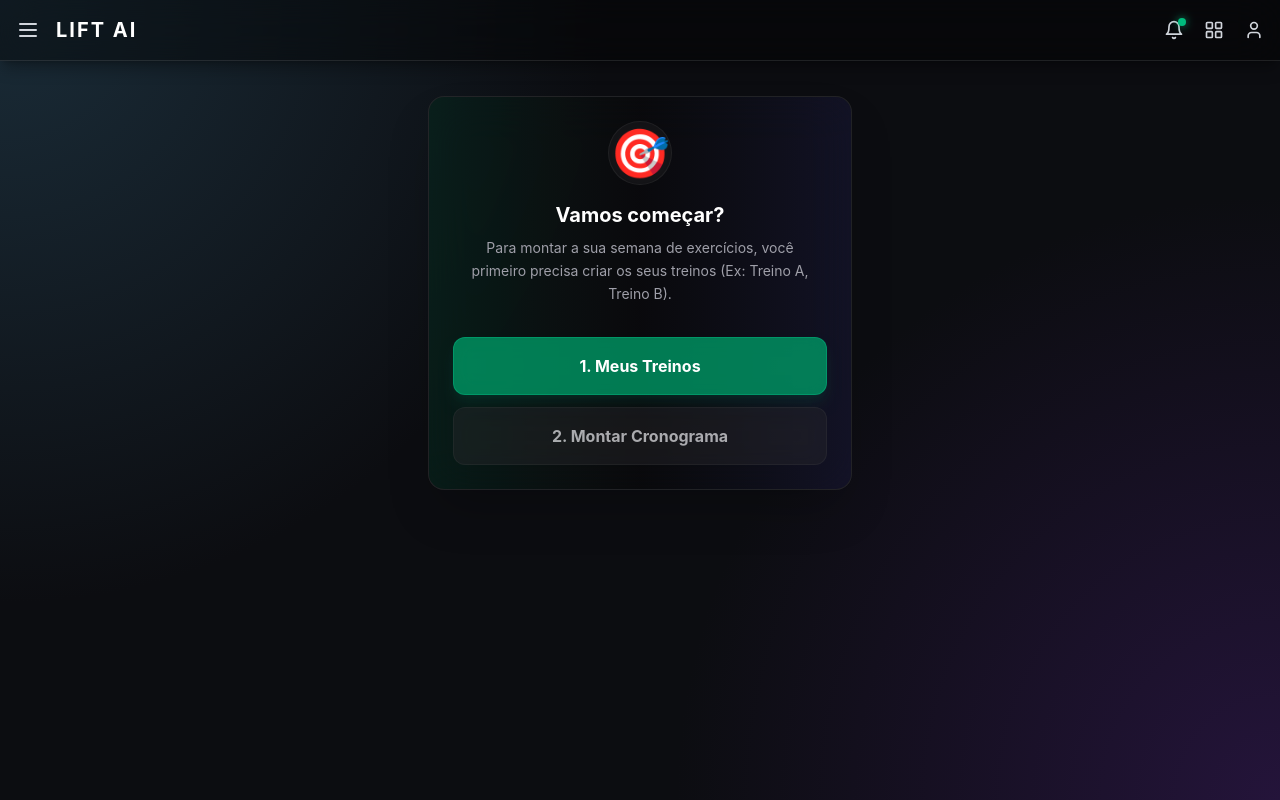
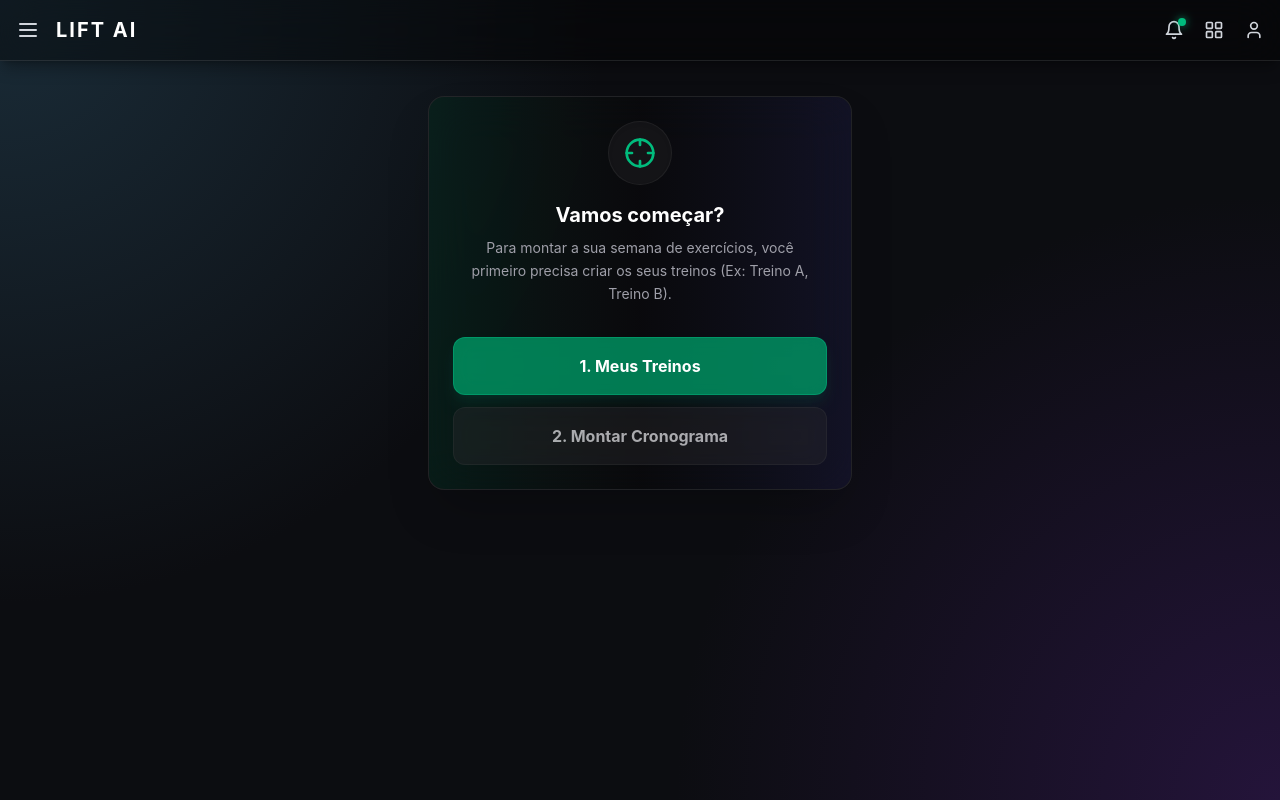
Before and after one commit to lucxsduarte/lift-ai, a React app in the folder frontend/: page / in a window 1280 px wide. Built offline with nearby package versions, Linux system fonts and the light colour scheme; the HTML template or start-up script is replaced by a standard one.

Commit message:
refactor: replace native emojis with lucide-react icons for UI consistency

```diff
--- a/frontend/package.json
+++ b/frontend/package.json
@@ -12,6 +12,7 @@
   "dependencies": {
     "@tailwindcss/vite": "^4.2.1",
     "axios": "^1.13.6",
+    "lucide-react": "^0.577.0",
     "react": "^19.2.0",
     "react-dom": "^19.2.0",
     "react-hot-toast": "^2.6.0",
--- a/frontend/src/pages/Dashboard.tsx
+++ b/frontend/src/pages/Dashboard.tsx
@@ -1,14 +1,14 @@
-// src/pages/Dashboard.tsx
 import { Link } from 'react-router-dom';
 import { GlassCard } from '../components/GlassCard';
+import {Crosshair} from 'lucide-react';
 
 export function Dashboard() {
     return (
         <GlassCard className="p-6">
             <div className="flex flex-col items-center text-center">
-                {/* Ícone Minimalista centralizado */}
-                <div className="text-5xl mb-4 h-16 w-16 flex items-center justify-center rounded-full bg-zinc-900/80 border border-white/5 shadow-inner">
-                    🎯
+
+                <div className="mb-4 h-16 w-16 flex items-center justify-center rounded-full bg-zinc-900/80 border border-white/5 shadow-inner">
+                    <Crosshair className="w-8 h-8 text-emerald-500" strokeWidth={2} />
                 </div>
 
                 <h2 className="text-xl font-bold text-white mb-2">Vamos começar?</h2>
@@ -18,8 +18,6 @@ export function Dashboard() {
                 </p>
 
                 <div className="w-full space-y-3">
-
-                    {/* Botão 1: Agora leva para o Catálogo de Treinos */}
                     <Link
                         to="/workouts"
                         className="block w-full text-center bg-emerald-600/80 hover:bg-emerald-500/80 backdrop-blur-md text-white px-6 py-4 rounded-xl font-bold shadow-lg shadow-emerald-900/30 transition-all active:scale-95 border border-emerald-400/30"
@@ -27,11 +25,9 @@ export function Dashboard() {
                         1. Meus Treinos
                     </Link>
 
-                    {/* Botão 2: Montar Cronograma (Ainda desabilitado ou sem rota) */}
                     <button className="w-full bg-zinc-800/60 hover:bg-zinc-700/60 backdrop-blur-md text-zinc-300 px-6 py-4 rounded-xl font-bold transition-all active:scale-95 border border-white/5 opacity-80">
                         2. Montar Cronograma
                     </button>
-
                 </div>
             </div>
         </GlassCard>
--- a/frontend/src/pages/WorkoutsCatalog.tsx
+++ b/frontend/src/pages/WorkoutsCatalog.tsx
@@ -17,7 +17,6 @@ export function WorkoutsCatalog() {
     useEffect(() => {
         async function fetchWorkouts() {
             try {
-                // GET /api/workouts
                 const response = await api.get('/workouts');
                 setWorkouts(response.data);
             } catch (error) {
@@ -44,7 +43,6 @@ export function WorkoutsCatalog() {
                 Voltar para o Início
             </Link>
 
-            {/* Cabeçalho da Tela */}
             <div className="flex justify-between items-end px-2">
                 <div>
                     <h1 className="text-3xl font-bold text-white tracking-tight">Meus Treinos</h1>
```
Also changed, not shown: 1 other file (tests, documents, lock files or other folders).
